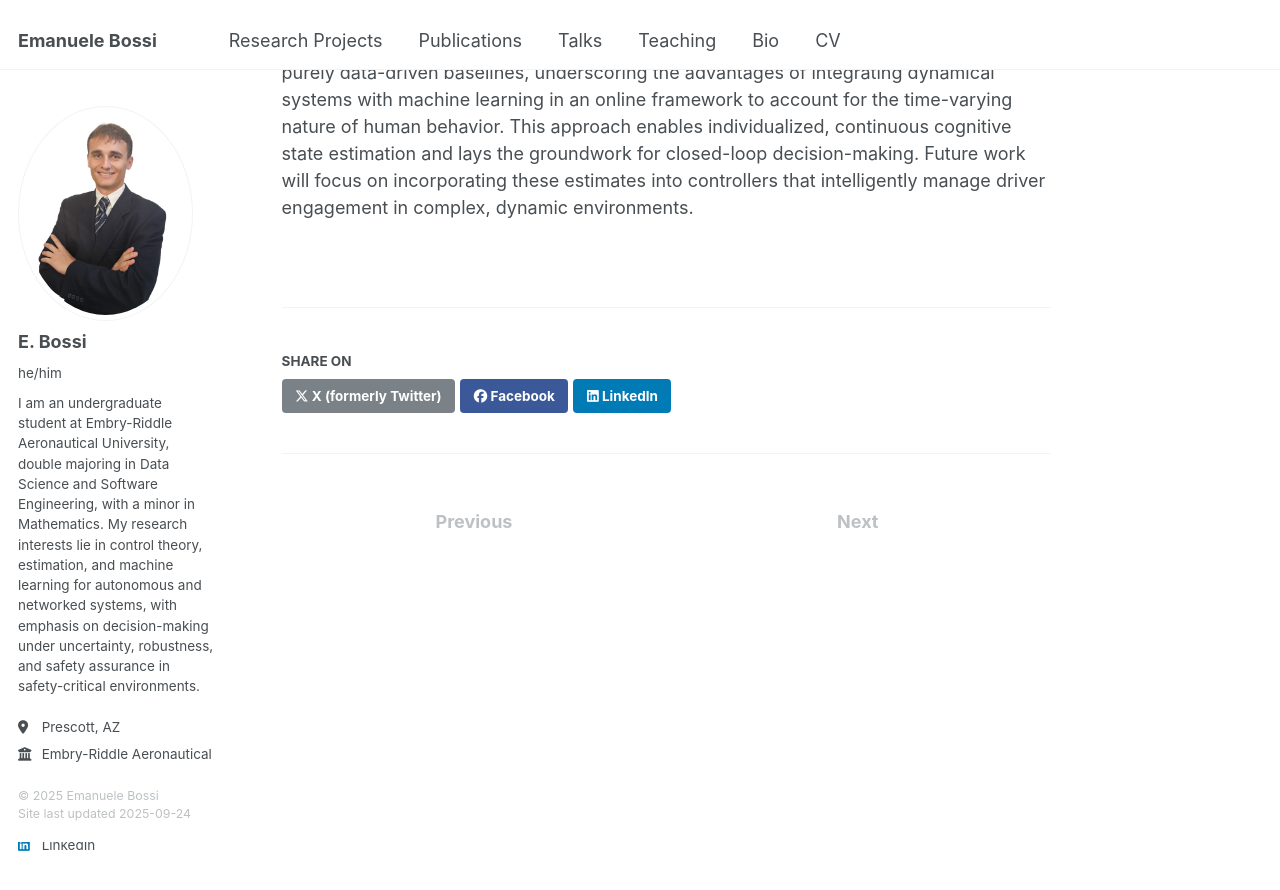
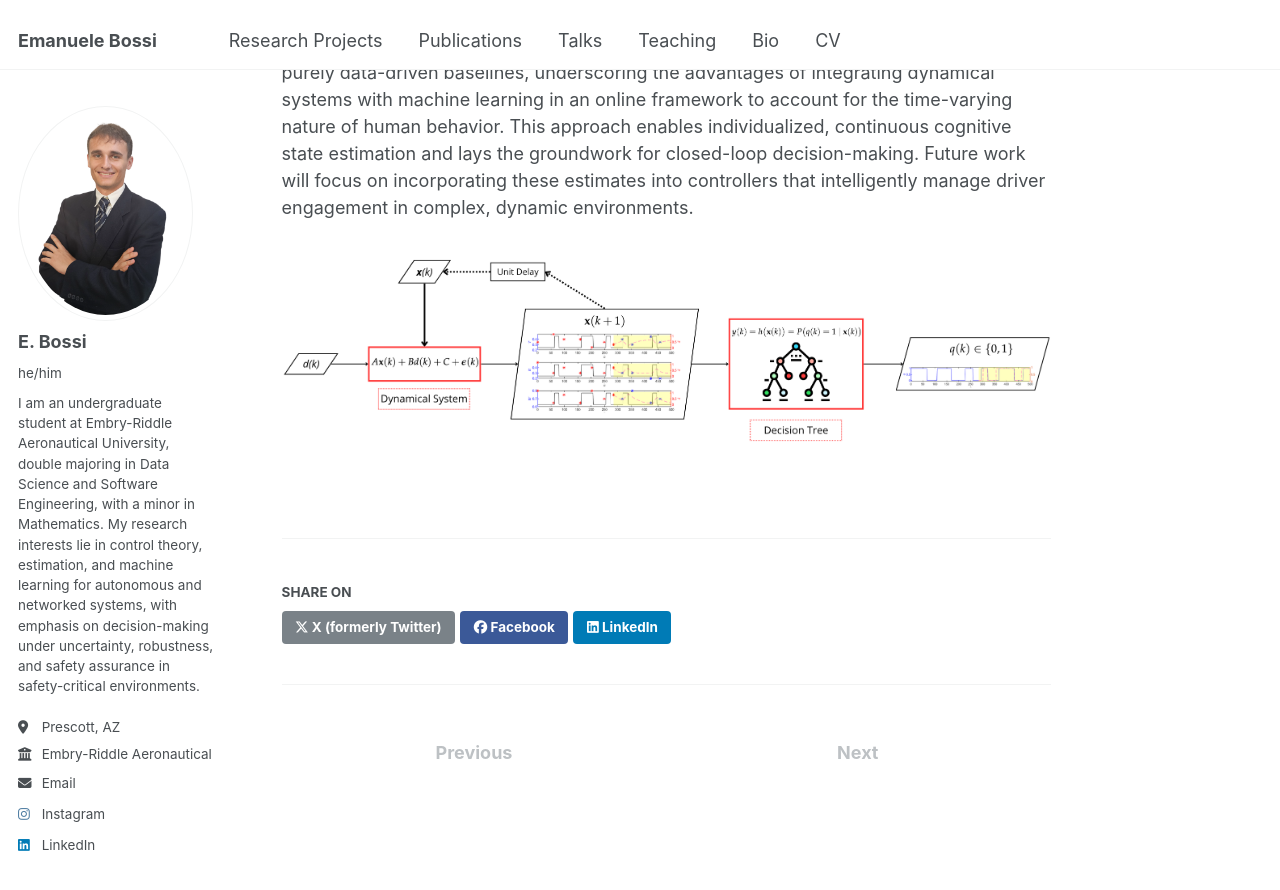
Before and after one commit to bossiemanuele/bossiemanuele.github.io, a Jekyll site: the page built from _portfolio/00_SURF.md, in a window 1280 px wide and 900 px high, scrolled down 2007 px. Shown: the top 890 px of the window. Built offline with Jekyll 4.4.1, drawn with Linux system fonts in a browser that asks for light colours.

Commit message:
Update 00_SURF.md

```diff
--- a/_portfolio/00_SURF.md
+++ b/_portfolio/00_SURF.md
@@ -33,3 +33,5 @@
 Our approach involves predicting a human's trust, workload, and perceived risk using a affine dynamical model. These latent states are then used to predict reliance through a tree-based classifier. Model uncertainty informs whether to incorporate new self-reports; when unavailable but needed, a particle filter fuses selected physiological and gaze features via an auxiliary tree-based ensemble model to refine predictions under non-stationary conditions.
 
 Experimental results show improved prediction and estimation accuracy over static or purely data-driven baselines, underscoring the advantages of integrating dynamical systems with machine learning in an online framework to account for the time-varying nature of human behavior. This approach enables individualized, continuous cognitive state estimation and lays the groundwork for closed-loop decision-making. Future work will focus on incorporating these estimates into controllers that intelligently manage driver engagement in complex, dynamic environments.
+
+<img src='/images/SURF - FigureDraft.png'>
```
